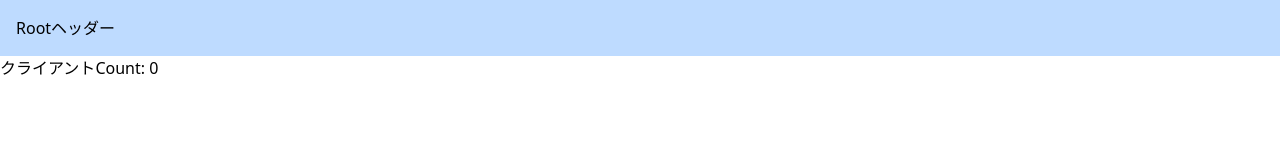
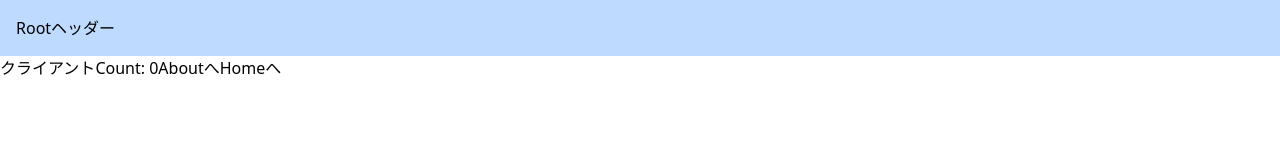
Before and after one commit to SaiAkito/next-udemy-basic, a Next.js app: page /rcc in a window 1280 px wide. Shown: the top 160 px of the page. Built offline with nearby package versions, Linux system fonts and the light colour scheme.

Commit message:
ClientComponentにAboutリンクを追加し、ServerComponentにAboutリンクを追加

```diff
--- a/src/app/rcc/page.tsx
+++ b/src/app/rcc/page.tsx
@@ -1,12 +1,17 @@
 "use client";
 import { useState } from "react";
+import { useRouter } from "next/navigation";
+import Link from "next/link";
 
 export default function ClientComponent() {
   const [count, setCount] = useState(0);
+  const router = useRouter();
   return (
     <div>
       クライアント
       <button onClick={() => setCount(count + 1)}>Count: {count}</button>
+      <button onClick={() => router.push("about")}>Aboutへ</button>
+      <Link href="/">Homeへ</Link>
     </div>
   );
 }
--- a/src/app/rsc/page.tsx
+++ b/src/app/rsc/page.tsx
@@ -1,4 +1,5 @@
 import ClientComponent from "@/components/ClientComponent";
+import Link from "next/link";
 
 export default function ServerComponent() {
   console.log("server");
@@ -6,6 +7,7 @@
     <div>
       サーバー
       <ClientComponent />
+      <Link href="/about">About</Link>
     </div>
   );
 }
```
